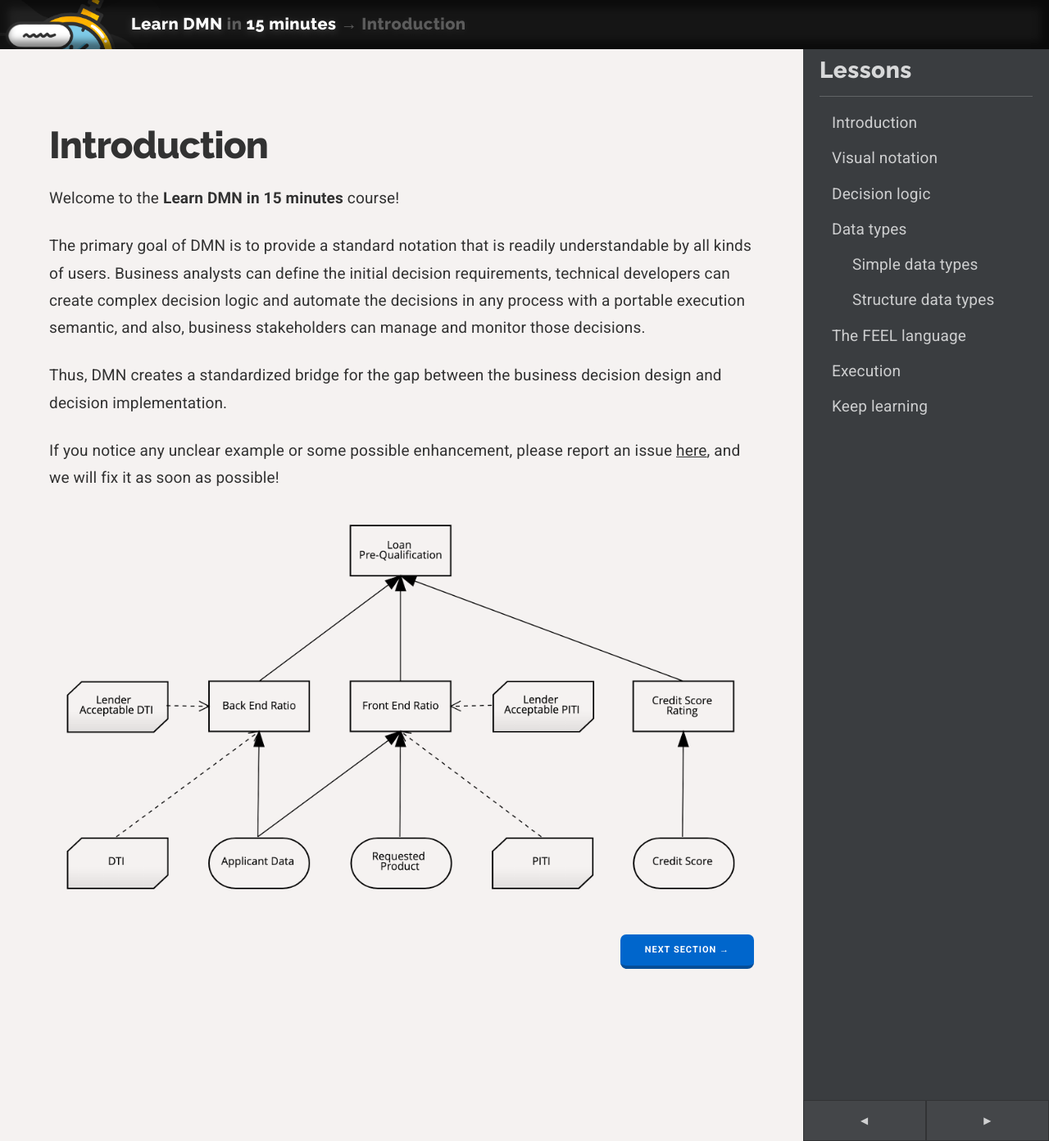
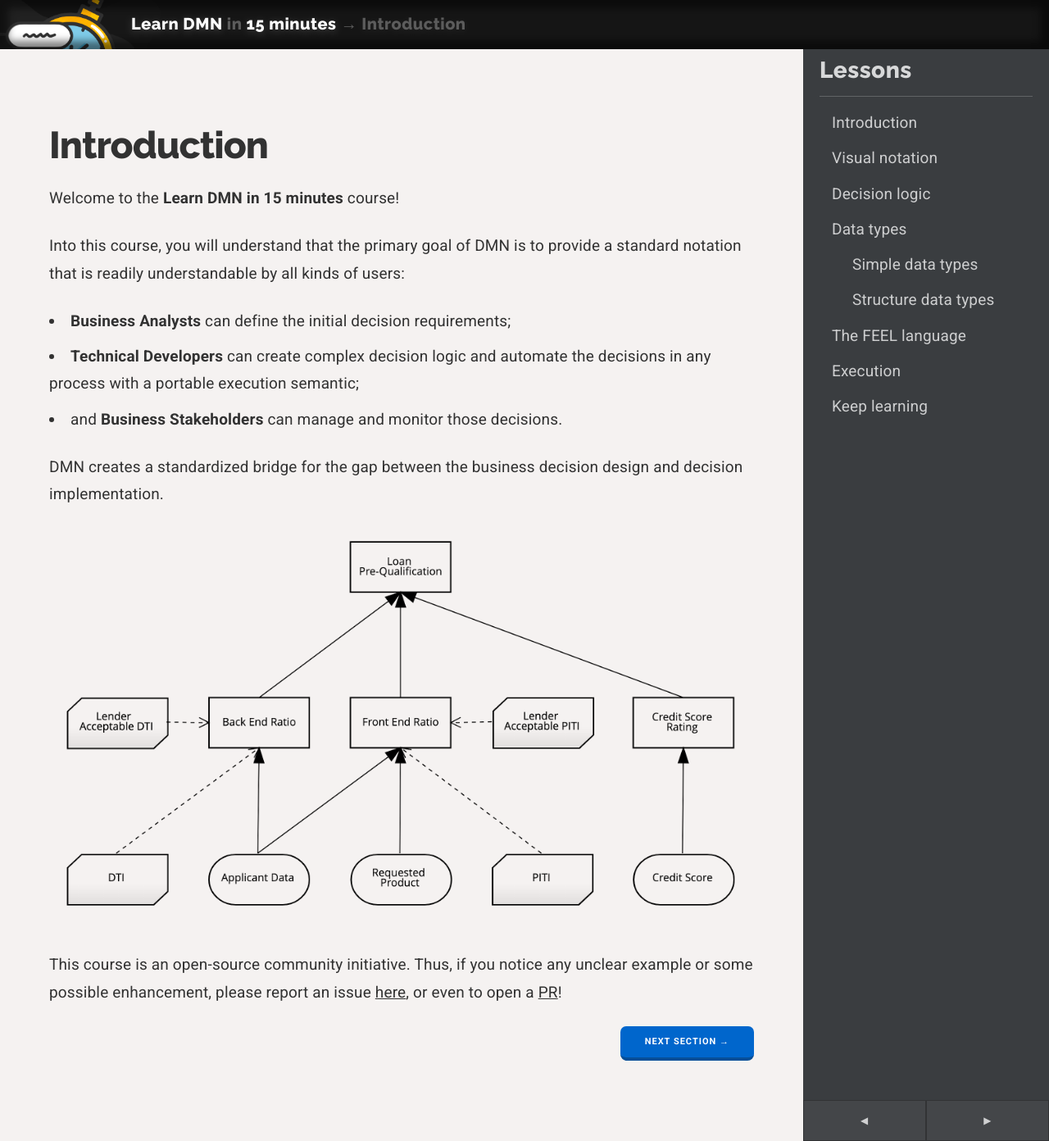
Before and after one commit to karreiro/learn-dmn-in-15-minutes, a Jekyll site: the page built from learn/introduction.md, in a window 1280 px wide. Shown: the whole page at 82% size. Built offline with Jekyll 4.4.1, drawn with Linux system fonts in a browser that asks for light colours.

Commit message:
Improve introduction sectionn

```diff
--- a/learn/introduction.md
+++ b/learn/introduction.md
@@ -5,16 +5,16 @@ title: Introduction
 
 Welcome to the **Learn DMN in 15 minutes** course!
 
-The primary goal of DMN is to provide a standard notation that is readily understandable by all kinds of users.
-Business analysts can define the initial decision requirements, technical developers can create complex decision
-logic and automate the decisions in any process with a portable execution semantic, and also, business
-stakeholders can manage and monitor those decisions.
+Into this course, you will understand that the primary goal of DMN is to provide a standard notation that is readily understandable by all kinds of users:
 
-Thus, DMN creates a standardized bridge for the gap between the business decision design and decision
-implementation.
+- **Business Analysts** can define the initial decision requirements;
+- **Technical Developers** can create complex decision logic and automate the decisions in any process with a portable execution semantic;
+- and **Business Stakeholders** can manage and monitor those decisions.
 
-If you notice any unclear example or some possible enhancement, please report an issue [here](https://github.com/karreiro/learn-dmn-in-15-minutes/issues), and we will fix it as soon as possible!
+DMN creates a standardized bridge for the gap between the business decision design and decision implementation.
 
 ![](/assets/diagram-dmn.png)
 
+This course is an open-source community initiative. Thus, if you notice any unclear example or some possible enhancement, please report an issue [here](https://github.com/karreiro/learn-dmn-in-15-minutes/issues), or even to open a [PR](https://github.com/karreiro/learn-dmn-in-15-minutes)!
+
 <a class="button next-section" href="/learn/visual-notation">Next section →</a>
```
